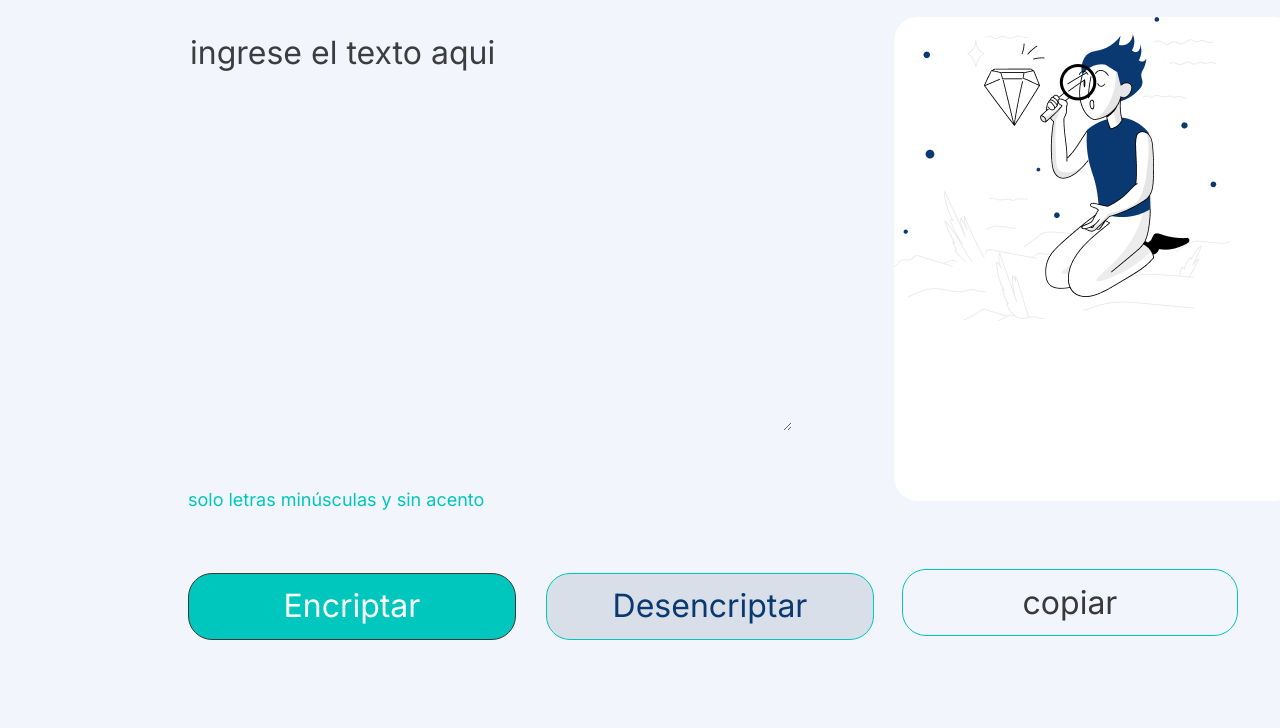
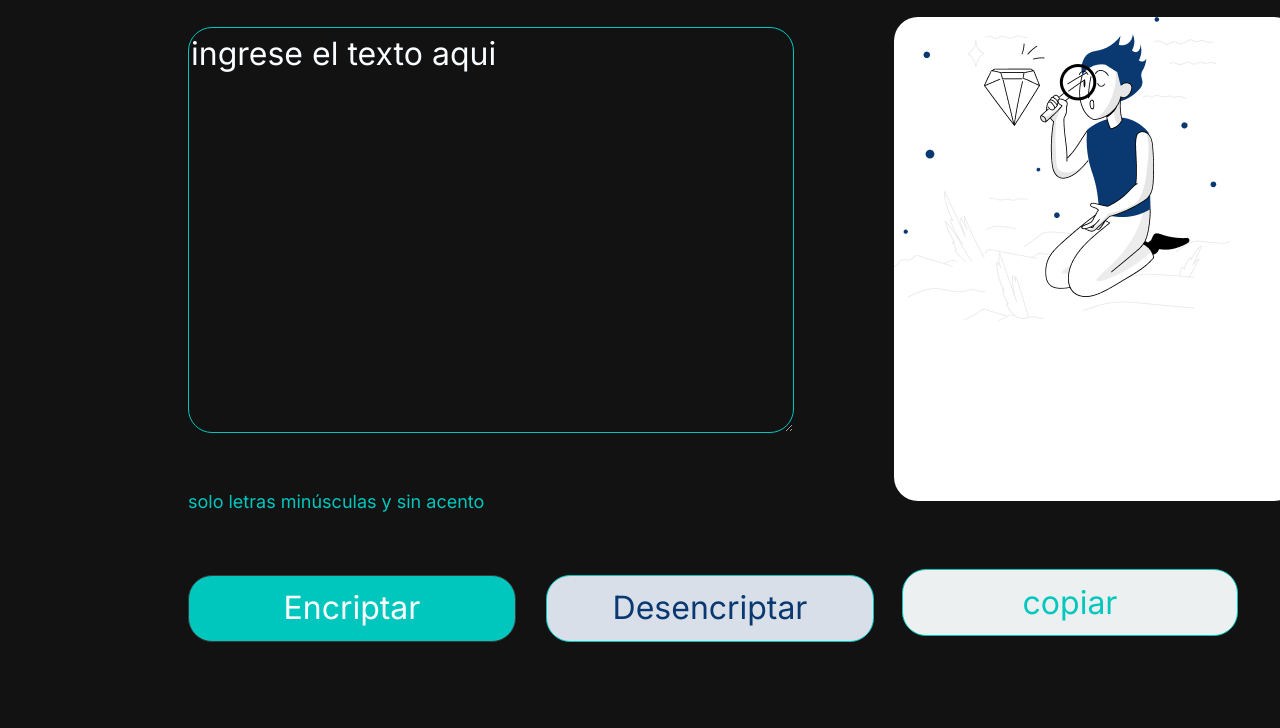
Before and after one commit to kennyrojasamb/challenge, a plain HTML site: page index.html in a window 1280 px wide. Shown: the part 72-800 px from the top of the page. Drawn offline with Linux system fonts and the light colour scheme.

Commit message:
style.css

```diff
--- a/style.css
+++ b/style.css
@@ -1,6 +1,6 @@
 *{
-    background: #F3F5FC;
-    font-family: "Inter";
+    background: #121212;
+    font-family: 'Inter';
     font-weight: 400;
     font-size: 32px;
     line-height: 150%;
@@ -21,12 +21,15 @@ main{
 
 .text-area{
     height: 400px;
-    border: none;
+    /* ini Modicicion*/
+    border: 1px solid #00C7BE;
+    border-radius: 24px;
+    /* fin Modicicion*/
     color: #00C7BE;
     margin-top: 30px;
     text-transform: lowercase;
 }
-::placeholder {color: #3c3d3e;}
+::placeholder {color: #fafdff;}
  .text-area:focus{
     outline: none;
  }
@@ -37,7 +40,7 @@ main{
     background-repeat: no-repeat;
     border: none;
     border-radius: 24px;
-    color: #525a63;
+    color: #00C7BE;
     margin-left: 98px;
     margin-top: 20px;
     margin-left:20px;
@@ -75,9 +78,10 @@ main{
 }
 
 .copiar{
+    background-color: #ecf0f0;
     border: 1px solid #00C7BE;
     border-radius: 24px;
-    color: #393939;
+    color: #00C7BE;
     cursor: pointer;
     height: 67px;
     margin-left: 28px;
```
